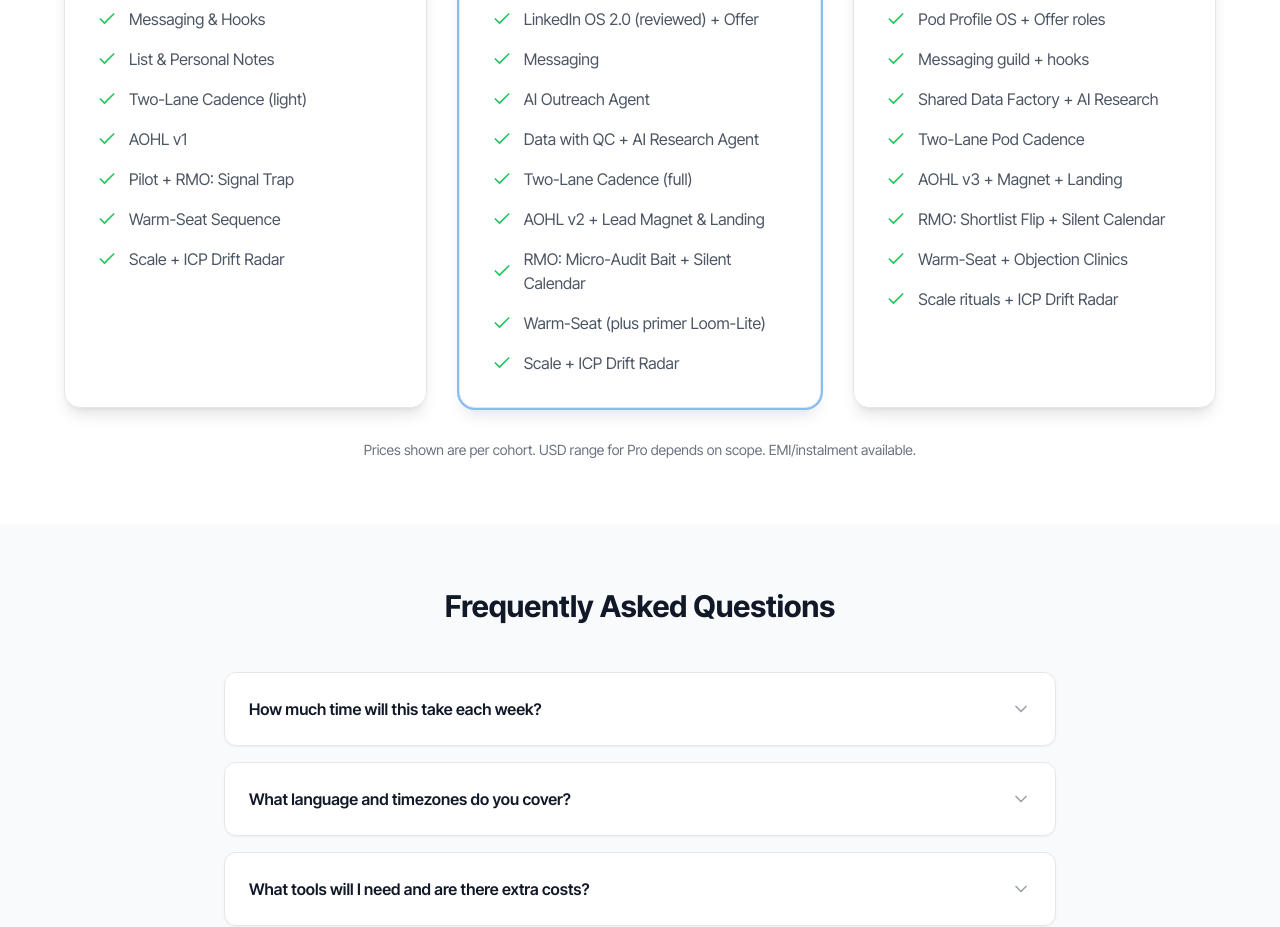
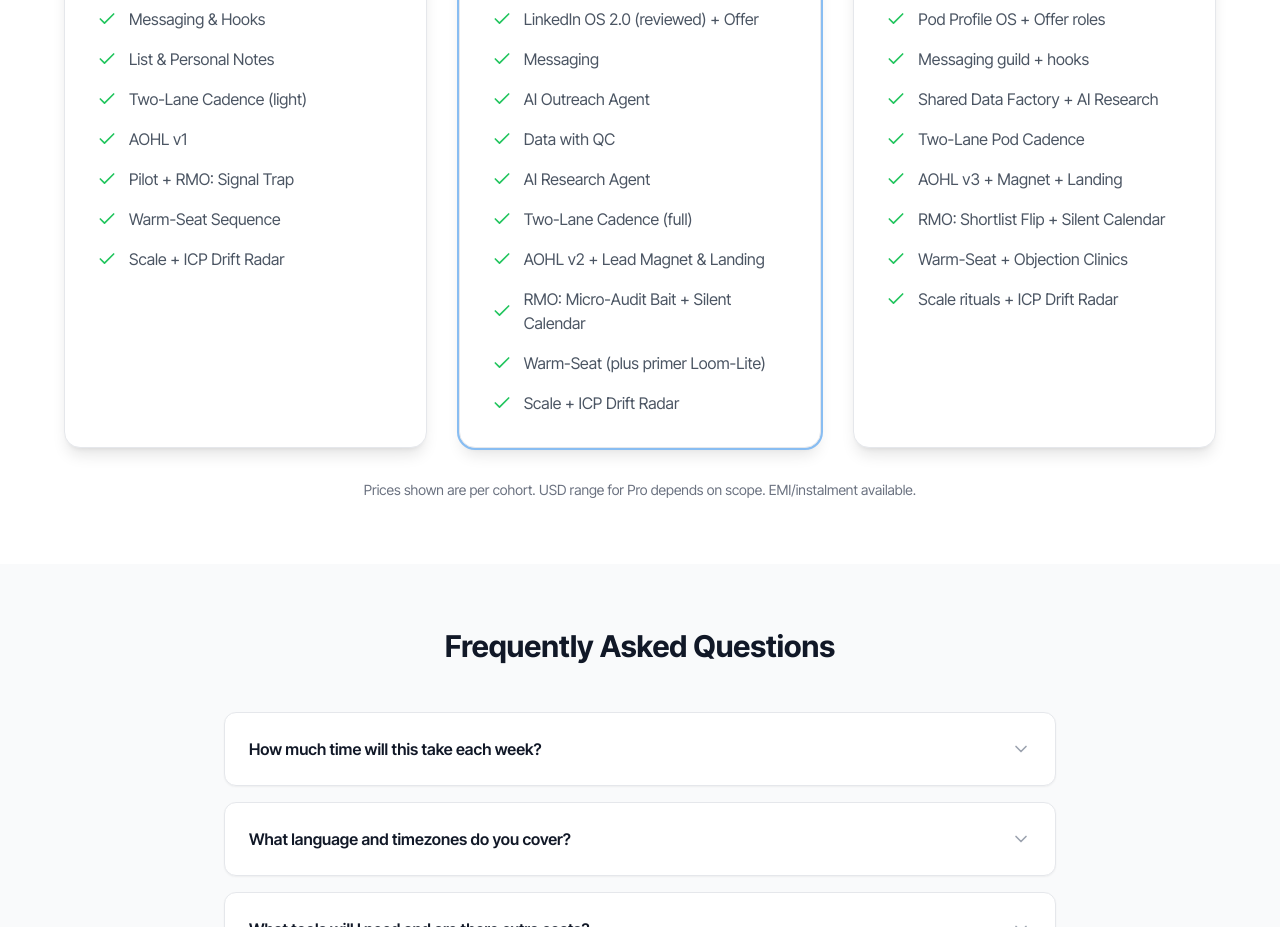
Before and after one commit to RushiRuns/Urbanspell, a React (Vite) app: page / in a window 1280 px wide. Shown: the part 4900-5827 px from the top of the page. Built offline with nearby package versions, Linux system fonts and the light colour scheme.

Commit message:
Updated App.tsx

```diff
--- a/src/App.tsx
+++ b/src/App.tsx
@@ -241,7 +241,8 @@ const App = () => {
         "LinkedIn OS 2.0 (reviewed) + Offer",
         "Messaging",
         "AI Outreach Agent",
-        "Data with QC + AI Research Agent",
+        "Data with QC",
+        "AI Research Agent",
         "Two-Lane Cadence (full)",
         "AOHL v2 + Lead Magnet & Landing",
         "RMO: Micro-Audit Bait + Silent Calendar",
```
